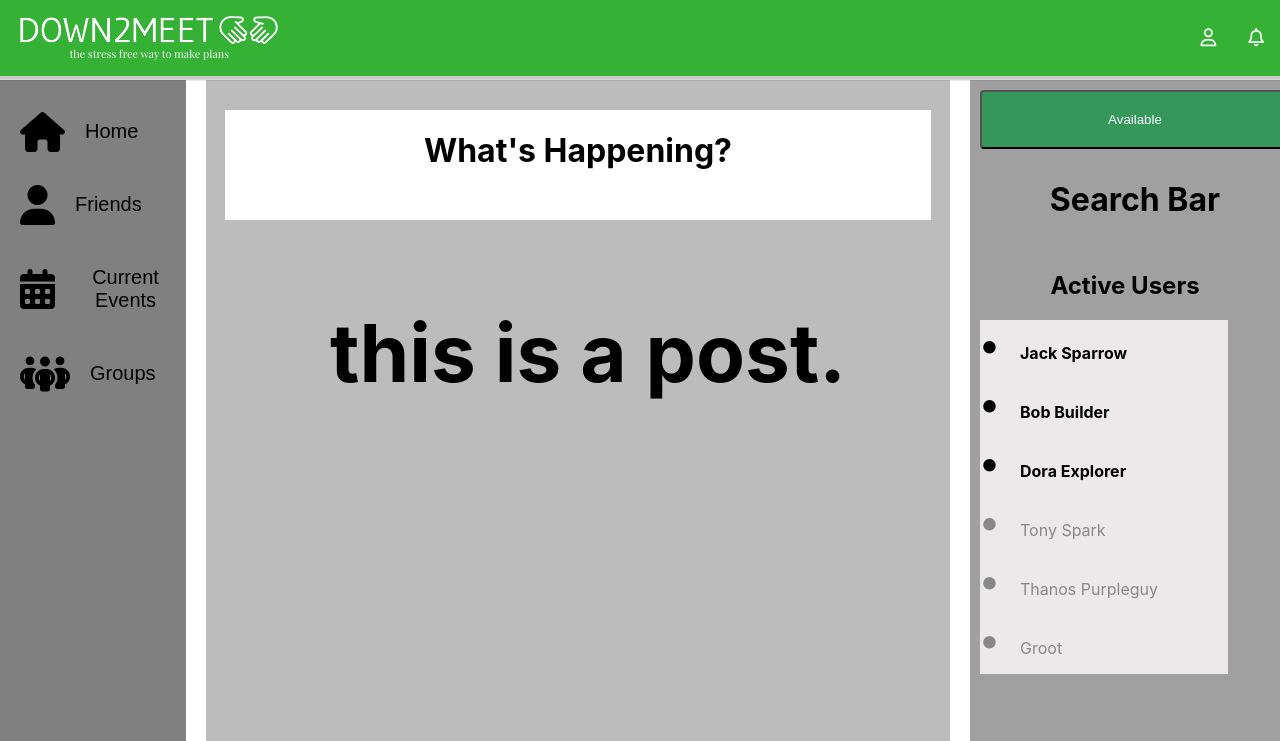
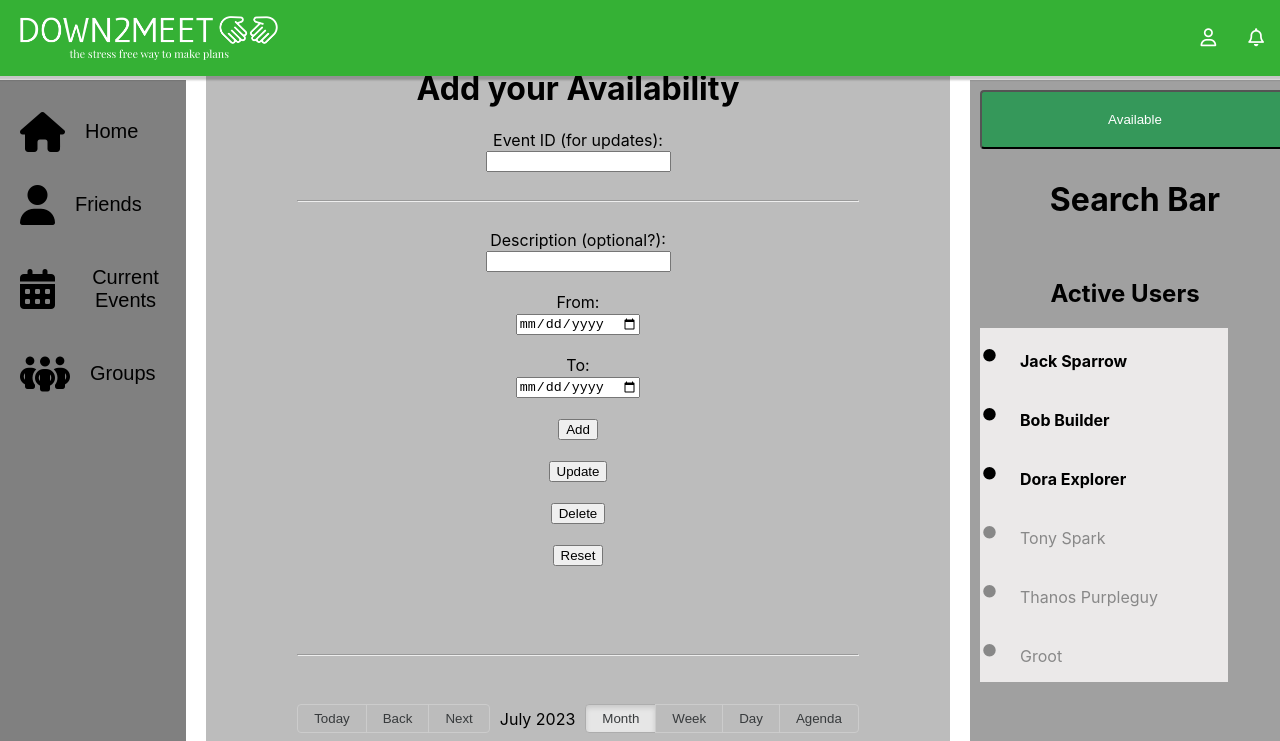
Before and after one commit to Vihangip/down2meet, a React (Create React App) app in the folder down2meet/: page / in a window 1280 px wide. Shown: the top 741 px of the page. Built offline with nearby package versions, Linux system fonts and the light colour scheme.

Commit message:
Added Availablility Calendar
Use the react-big-calendar framework.

```diff
--- a/down2meet/package.json
+++ b/down2meet/package.json
@@ -6,7 +6,9 @@
     "@testing-library/jest-dom": "^5.16.5",
     "@testing-library/react": "^13.4.0",
     "@testing-library/user-event": "^13.5.0",
+    "moment": "^2.29.4",
     "react": "^18.2.0",
+    "react-big-calendar": "^1.8.1",
     "react-dom": "^18.2.0",
     "react-scripts": "5.0.1",
     "web-vitals": "^2.1.4"
--- a/down2meet/public/styles.css
+++ b/down2meet/public/styles.css
@@ -290,3 +290,18 @@ html, body, #app, #app>div {
  .inactiveUser::before{
     color: #888; /* Inactive user color */
 }
+
+
+/* AVAILABILITY STYLES */
+.availability-page {
+    margin-bottom: 5vh;
+}
+
+.availability-page.button {
+    background-color: blue;
+}
+
+.add-availability-form-div {
+    margin-bottom: 5vh;
+
+}
--- a/down2meet/src/App.css
+++ b/down2meet/src/App.css
@@ -28,6 +28,12 @@
   color: #61dafb;
 }
 
+.Body-Middle{
+  height: fit-content;
+  margin-top: 25vh;;
+
+}
+
 @keyframes App-logo-spin {
   from {
     transform: rotate(0deg);
--- a/down2meet/src/App.js
+++ b/down2meet/src/App.js
@@ -7,6 +7,7 @@ import SocialFeed from './components/SocialFeed';
 import ActiveUsers from './components/ActiveUsers';
 import PostBar from './components/PostBar';
 import SearchBar from './components/SearchBar';
+import Availability from './components/Availability';
 
 function App() {
   return (
@@ -21,6 +22,7 @@ function App() {
         <div className="Body-Middle">
           <PostBar />
           <SocialFeed />
+          <Availability/>
         </div>
         <div className="Body-Right">
           <ButtonAvailable />
--- /dev/null
+++ b/down2meet/src/assets/eventsList.json
@@ -0,0 +1,17 @@
+[
+    {
+      "title": "Available 1",
+      "start": "2023-06-24T10:00:00",
+      "end": "2023-06-24T12:00:00"
+    },
+    {
+      "title": "Available 2",
+      "start": "2023-06-25T14:00:00",
+      "end": "2023-06-25T16:00:00"
+    },
+    {
+      "title": "Available 3",
+      "start": "2023-06-25T14:00:00",
+      "end": "2023-06-25T16:00:00"
+    }
+  ]
--- /dev/null
+++ b/down2meet/src/components/Availability.js
@@ -0,0 +1,39 @@
+/** Citations:
+ * - This page is inpired by: https://github.com/jquense/react-big-calendar/tree/master
+ */
+
+// To add events to the calendar, we would use a post request to appen the local variable
+// figure out how to stlye the events.
+// need to give events a title so that we can call delete and put requests
+
+import React from "react";
+import moment from "moment";
+import { Calendar, momentLocalizer } from 'react-big-calendar';
+import 'react-big-calendar/lib/css/react-big-calendar.css';
+import EventsList from '../assets/eventsList.json';
+import AddAvailability from "./addAvailability";
+
+const localizer = momentLocalizer(moment);
+
+// Convert start and end values to Date objects
+const processedEvents = EventsList.map(event => ({
+  ...event,
+  start: moment(event.start).toDate(),
+  end: moment(event.end).toDate()
+}));
+
+export default function Availability(props) {
+  return (
+    <div className="availability-page">
+      <AddAvailability/> <br/><br/>
+      <hr/> <br/><br/>
+      <Calendar
+        localizer={localizer}
+        events={processedEvents}
+        startAccessor="start"
+        endAccessor="end"
+        style={{ height: 500 }}
+      />
+    </div>
+  );
+}
--- a/down2meet/src/components/SocialFeed.js
+++ b/down2meet/src/components/SocialFeed.js
@@ -4,7 +4,6 @@ export default function SocialFeed() {
     return (
         <div className="SocialFeed">
             <div className="Post">
-                <h1> this is a post.</h1>
             </div>
         </div>
     );
--- /dev/null
+++ b/down2meet/src/components/addAvailability.js
@@ -0,0 +1,53 @@
+import React from "react";
+import { useRef } from 'react';
+
+export default function AddAvailability() {
+
+    const itemIDRef = useRef(null);
+    const itemNameRef = useRef(null);
+    const itemDescRef = useRef(null);
+    const itemPriceRef = useRef(null);
+    const itemImgRef = useRef(null);
+
+    const handleFormSubmit = () => {
+        // call post request. to put this there
+    }
+
+    const handleUpdateButton = () => {
+        // call put request to edit particular
+    }
+    return (
+        <div className="add-availability-form-div">
+            <h1>Add your Availability</h1>
+            <form className="availability-form" onSubmit={handleFormSubmit}>
+            <label htmlFor="iName">Event ID (for updates):</label><br />
+              <input type="text" id="iID" name="iID" ref={itemIDRef} /><br /><br />
+              <hr/> <br/>
+              {/* <label htmlFor="iName">Event name:</label><br />
+              <input type="text" id="iName" name="iName" ref={itemNameRef} /><br /><br /> */}
+              <label htmlFor="iDes">Description (optional?):</label><br />
+              <input type="text" id="iDes" name="iDes" ref={itemDescRef} /><br /><br />
+              <label htmlFor="iPrice">From:</label><br />
+              <input type="date" id="iPrice" name="iPrice" ref={itemPriceRef} /><br /><br />
+              <label htmlFor="iImg">To:</label><br />
+              <input type="date" id="iImg" name="iImg" ref={itemImgRef} /><br /><br />
+              {/* add selector for which friends can see it. */}
+
+                <div className="d-flex justify-content-center">
+                    <input type="submit" id="submitButton" value="Add"/>
+                </div>    <br/>
+                <div className="d-flex justify-content-center">
+                    <input type="button" id="updateButton" value="Update" onClick={handleUpdateButton}/>
+                </div>   <br/>
+
+                <div className="d-flex justify-content-center">
+                    <input type="button" id="updateButton" value="Delete" onClick={handleUpdateButton}/>
+                </div>   <br/>
+                <div className="d-flex justify-content-center">
+                    <input type="reset" id="resetButton" value="Reset"/>
+                </div>
+            </form>
+            </div>
+            );
+
+}
```
Also changed, not shown: 1 other file (tests, documents, lock files or other folders).
